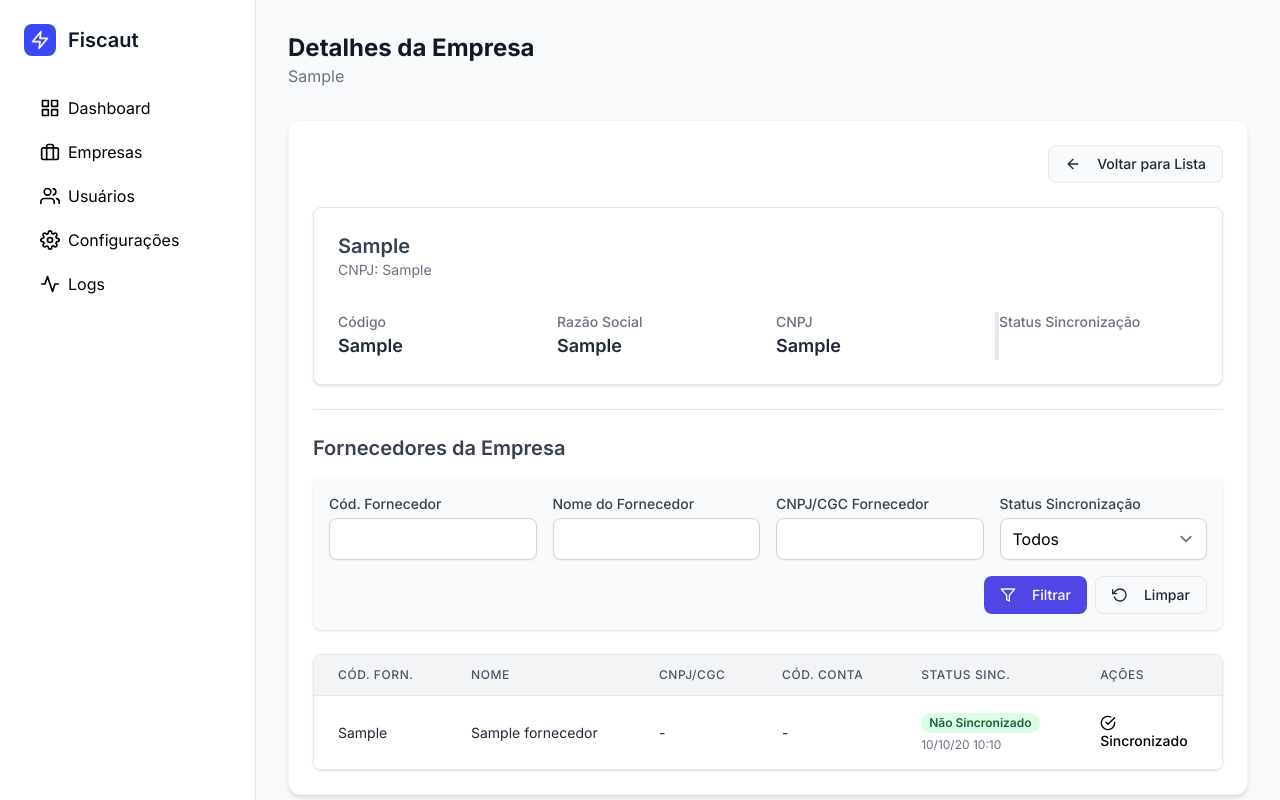
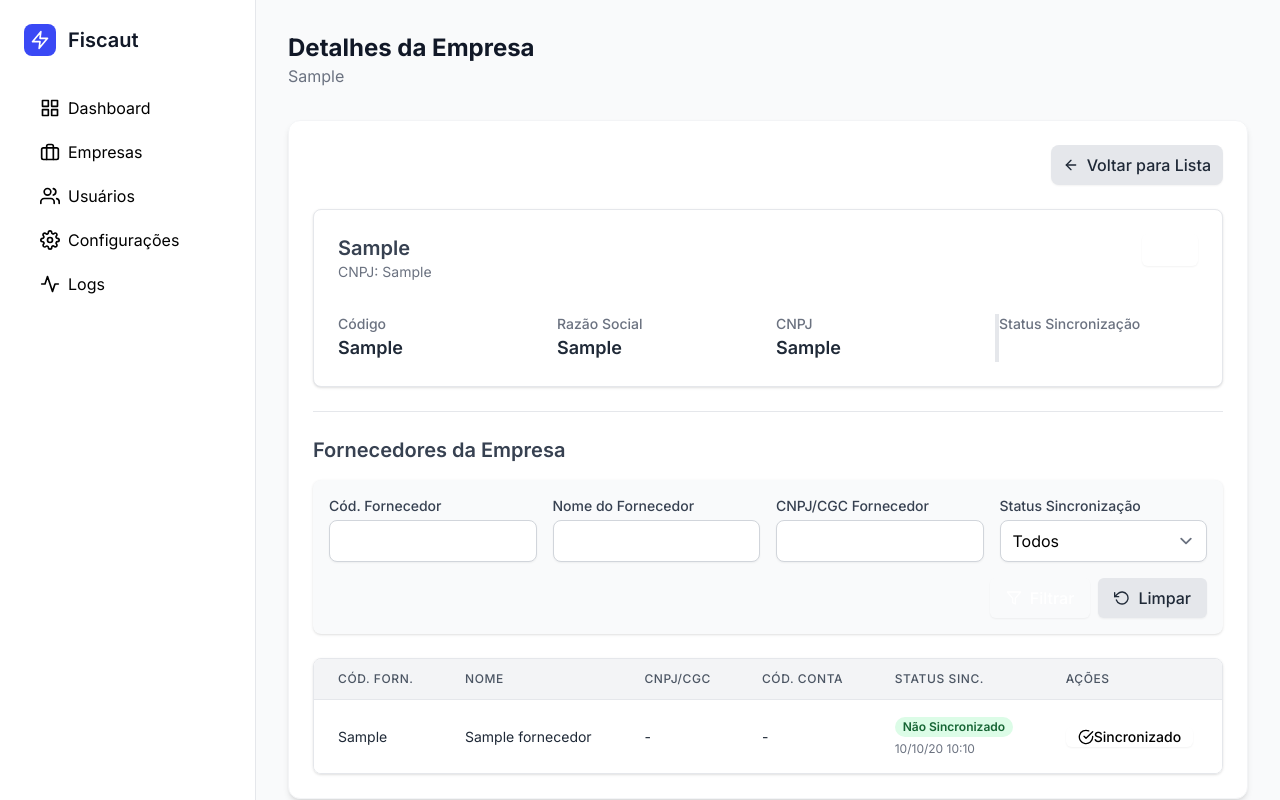
Before and after one commit to fabianosfbr/fiscaut-connector-v2, a Django app: template sync/templates/sync/empresa_detalhes.html in a window 1280 px wide. Run offline with Django 5.2, Linux system fonts and the light colour scheme; the template is opened without the code that fills it: most values are stand-ins (such as "Sample title", 1, 10 or a date in 2020).

Commit message:
wip: style code

```diff
--- a/sync/templates/sync/empresa_detalhes.html
+++ b/sync/templates/sync/empresa_detalhes.html
@@ -15,7 +15,7 @@
             <!-- O título principal da página já está no block page_title -->
             <!-- O subtítulo com CNPJ está no block page_subtitle -->
         </div>
-        <a href="{% url 'sync_empresas_list' %}" class="admin-btn-secondary whitespace-nowrap">
+        <a href="{% url 'sync_empresas_list' %}" class="bg-gray-200 hover:bg-gray-300 text-gray-800 font-medium py-2 px-3 rounded-lg shadow-sm flex items-center whitespace-nowrap">
             <i data-feather="arrow-left" class="w-4 h-4 mr-2"></i>Voltar para Lista
         </a>
     </div>
@@ -29,10 +29,10 @@
             </div>
             <button @click="toggleSincronizacaoDetalhes()"
                     :class="{
-                        'admin-btn-success': habilitada,
-                        'admin-btn-danger': !habilitada
+                        'bg-green-600 hover:bg-green-700 text-white': habilitada,
+                        'bg-red-600 hover:bg-red-700 text-white': !habilitada
                     }"
-                    class="whitespace-nowrap flex items-center">
+                    class="font-medium py-2 px-4 rounded-md shadow-sm whitespace-nowrap flex items-center">
                 <i :data-feather="habilitada ? 'check-circle' : 'slash'" class="w-4 h-4 mr-2"></i>
                 <span x-text="habilitada ? 'Sincronização Ativa' : 'Sincronização Inativa'"></span>
                 <span x-show="isLoadingToggle" class="ml-2"><i data-feather="loader" class="animate-spin w-4 h-4"></i></span>
@@ -101,10 +101,10 @@
                     </select>
                 </div>
                 <div class="lg:col-span-4 flex space-x-2 justify-end">
-                    <button type="submit" class="admin-btn-primary w-full md:w-auto">
+                    <button type="submit" class="bg-blue-600 hover:bg-blue-700 text-white font-medium py-2 px-4 rounded-md shadow-sm flex items-center w-full md:w-auto">
                         <i data-feather="filter" class="w-4 h-4 mr-2"></i>Filtrar
                     </button>
-                    <a href="{% url 'sync_empresa_detalhes' codi_emp=empresa.codi_emp %}" class="admin-btn-secondary w-full md:w-auto">
+                    <a href="{% url 'sync_empresa_detalhes' codi_emp=empresa.codi_emp %}" class="bg-gray-200 hover:bg-gray-300 text-gray-800 font-medium py-2 px-4 rounded-md shadow-sm flex items-center w-full md:w-auto">
                         <i data-feather="rotate-ccw" class="w-4 h-4 mr-2"></i>Limpar
                     </a>
                 </div>
@@ -153,19 +153,20 @@
                                             data-nome-for="{{ fornecedor.nome_for|escapejs }}"
                                             data-cgce-for="{{ fornecedor.cgce_for|default:'' }}"
                                             data-codi-cta="{{ fornecedor.codi_cta|default:'' }}"
-                                            class="admin-btn-icon sync-fornecedor-btn"
+                                            class="sync-fornecedor-btn admin-btn text-sm flex items-center justify-center px-3 py-1.5 rounded-md shadow-sm focus:outline-none focus:ring-2 focus:ring-offset-2"
                                             :class="{
-                                                'admin-btn-success': '{{ fornecedor.status_sincronizacao_raw }}' === 'SINCRONIZADO',
-                                                'admin-btn-warning': '{{ fornecedor.status_sincronizacao_raw }}' === 'ERRO',
-                                                'admin-btn-primary': '{{ fornecedor.status_sincronizacao_raw }}' === 'NAO_SINCRONIZADO' || !'{{ fornecedor.status_sincronizacao_raw }}'
+                                                'bg-red-300': '{{ fornecedor.status_sincronizacao_raw }}' === 'SINCRONIZADO',
+                                                'bg-red-300': '{{ fornecedor.status_sincronizacao_raw }}' === 'ERRO',
+                                                'bg-red-300': '{{ fornecedor.status_sincronizacao_raw }}' === 'NAO_SINCRONIZADO' || !'{{ fornecedor.status_sincronizacao_raw }}'
+
                                             }"
                                             title="{% if fornecedor.status_sincronizacao_raw == 'SINCRONIZADO' %}Re-sincronizar este fornecedor{% elif fornecedor.status_sincronizacao_raw == 'ERRO' %}Tentar sincronizar novamente{% else %}Sincronizar este fornecedor com a API Fiscaut{% endif %}">
 
-                                        <i data-feather="{% if fornecedor.status_sincronizacao_raw == 'SINCRONIZADO' %}check-circle{% elif fornecedor.status_sincronizacao_raw == 'ERRO' %}alert-triangle{% else %}refresh-cw{% endif %}" class="w-4 h-4"></i>
+                                        <i data-feather="{% if fornecedor.status_sincronizacao_raw == 'SINCRONIZADO' %}check-circle{% elif fornecedor.status_sincronizacao_raw == 'ERRO' %}alert-triangle{% else %}refresh-cw{% endif %}" class="w-4 h-4 mr-1.5"></i>
                                         <span class="sync-text">
                                             {% if fornecedor.status_sincronizacao_raw == 'SINCRONIZADO' %}Sincronizado{% elif fornecedor.status_sincronizacao_raw == 'ERRO' %}Erro Sinc.{% else %}Sincronizar{% endif %}
                                         </span>
-                                        <i data-feather="loader" class="animate-spin w-4 h-4 ml-2 icon-loading" style="display: none;"></i>
+                                        <i data-feather="loader" class="animate-spin w-4 h-4 ml-1.5 icon-loading" style="display: none;"></i>
                                     </button>
                                 </td>
                             </tr>
@@ -435,6 +436,19 @@
                     // syncTextSpan.textContent = originalButtonText; // Não restaurar se sucesso e atualizamos
                     if (!responseData || !responseData.success) { // Restaurar texto original apenas se falhou
                          syncTextSpan.textContent = originalButtonText;
+                         // Restaurar classes originais do botão se a API falhou (poderia ser mais granular dependendo do status)
+                         // Esta parte precisa ser ajustada para refletir o estado ANTERIOR ao clique, não apenas "primary"
+                         // TODO: Idealmente, armazenaríamos as classes originais do botão antes do clique
+                         // Por ora, vamos remover as de sucesso e deixar o :class do template lidar com isso no próximo render do Alpine (se houver)
+                         // ou podemos tentar redefinir para um estado padrão (ex: primário)
+                         // button.classList.remove('bg-green-500', 'hover:bg-green-600'); // Linha removida na restauração
+                         // Adicionar de volta a classe azul como padrão, ou a amarela se era erro.
+                         // Isso é complexo de fazer corretamente sem saber o estado anterior exato.
+                         // Por enquanto, a recarga da página ou a reatividade do Alpine via :class é mais segura.
+                         // Se a mensagem de erro for exibida, o usuário sabe que falhou.
+                         // A classe do botão no HTML ainda está vinculada a `fornecedor.status_sincronizacao_raw` que não mudou.
+                         // A atualização visual do botão é otimista. Se falhar, não revertemos explicitamente,
+                         // a menos que a API informe um novo estado de erro que o :class possa usar.
                     }
                     button.disabled = false;
                     this.$nextTick(() => { feather.replace(); });
```
